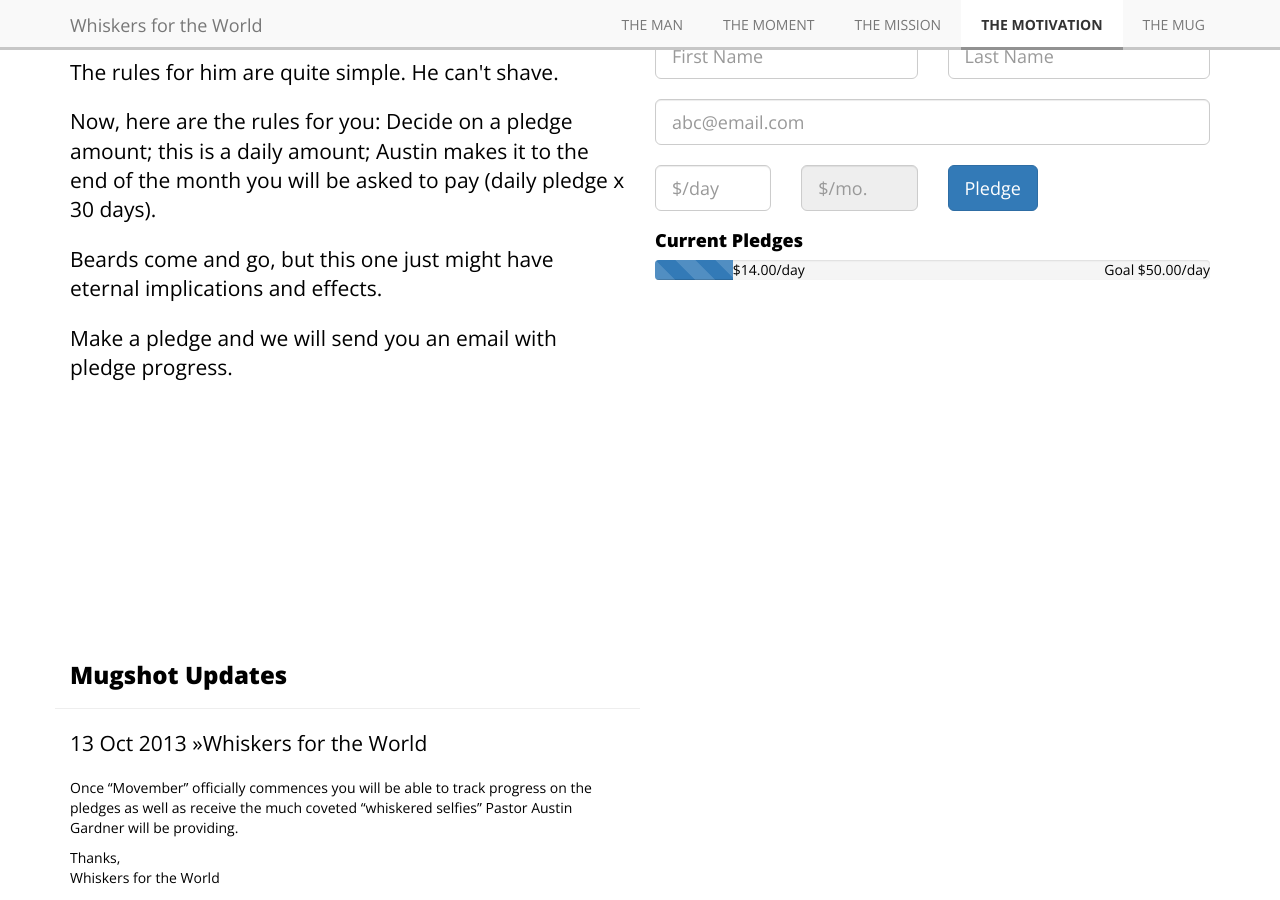
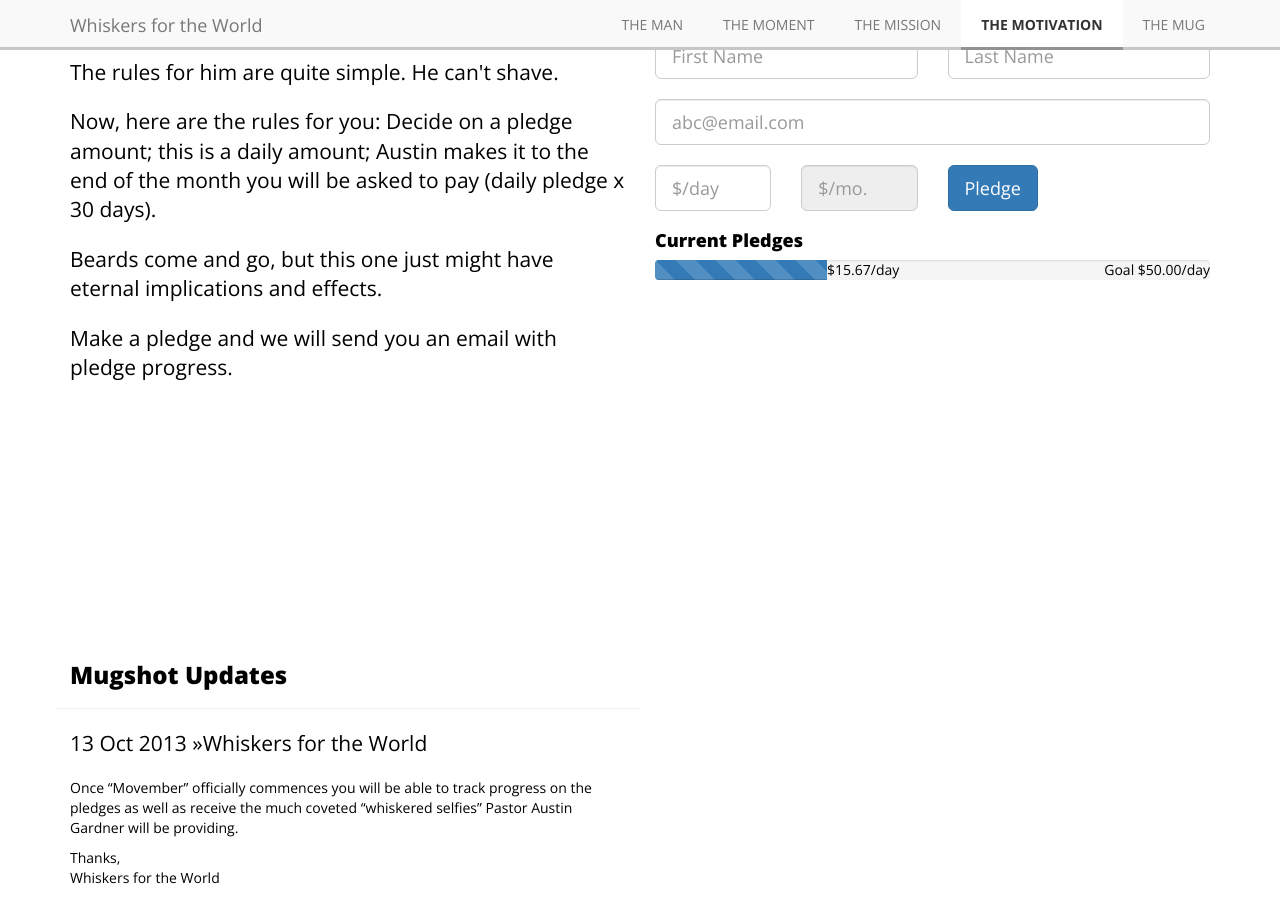
Before and after one commit to mcnully/WhiskersfortheWorld, a Jekyll site: the page built from index.html, in a window 1280 px wide and 900 px high, scrolled down 3838 px. Built offline with Jekyll 4.4.1, drawn with Linux system fonts in a browser that asks for light colours; nearby versions of some CDN libraries; some web fonts are replaced; Markdown is read by kramdown in place of the engine named in the settings.

Commit message:
29 Oct pledge update

```diff
--- a/_includes/motivation.html
+++ b/_includes/motivation.html
@@ -22,10 +22,10 @@
 				{% include pledge.html %}
 				<h4>Current Pledges</h4>
 				<div class="progress progress-striped active">
-					<div class="progress-bar"  role="progressbar" aria-valuenow="4" aria-valuemin="0" aria-valuemax="100" style="width: 14%">
-						<span class="sr-only">$14.00/day</span>
+					<div class="progress-bar"  role="progressbar" aria-valuenow="31" aria-valuemin="0" aria-valuemax="100" style="width: 31%">
+						<span class="sr-only">$15.67/day</span>
 					</div>
-					<span class="pull-left color-black">$14.00/day</span>
+					<span class="pull-left color-black">$15.67/day</span>
 					<span class="pull-right color-black">Goal $50.00/day</span>
 
 				</div>
```
